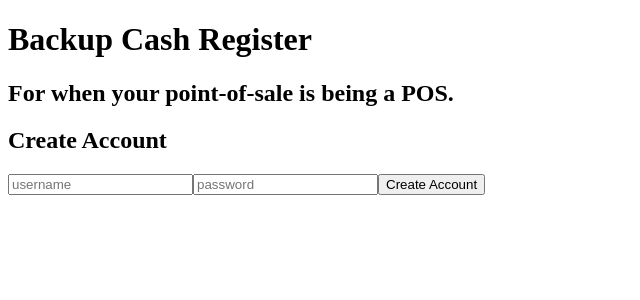
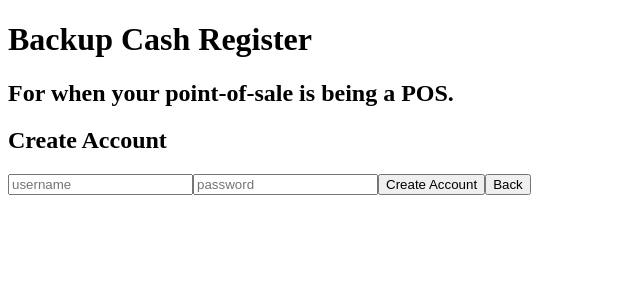
Before and after one commit to sarah-goewey/backup-cash-register-2, a React app: page /#/createaccount in a window 1280 px wide. Shown: the top 300 px of the page, without its empty margins (0-640 px from the left). Built offline with nearby package versions, Linux system fonts and the light colour scheme; the HTML template or start-up script is replaced by a standard one.

Commit message:
added back button to create account

```diff
--- a/src/Components/CreateAccount.js
+++ b/src/Components/CreateAccount.js
@@ -20,6 +20,11 @@ const CreateAccount = () => {
     dispatch(register(credentials));
     navigate("/");
   };
+
+  const backToLanding = () => {
+    navigate("/");
+  };
+
   return (
     <div>
       <h2>Create Account</h2>
@@ -36,7 +41,10 @@ const CreateAccount = () => {
           value={credentials.password}
           onChange={onChange}
         />
-        <button>Create Account</button>
+        <button type="submit">Create Account</button>
+        <button type="button" onClick={backToLanding}>
+          Back
+        </button>
       </form>
     </div>
   );
```
